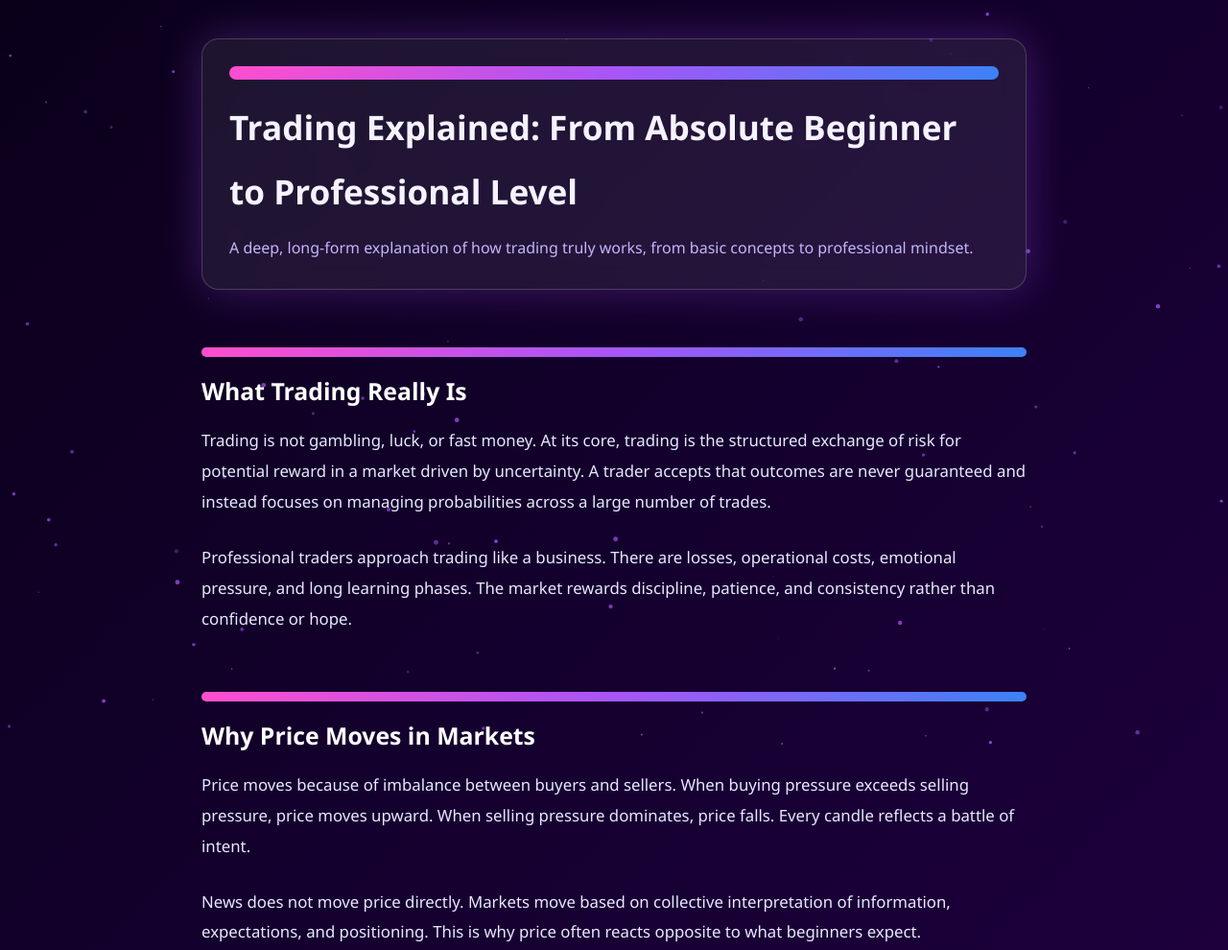
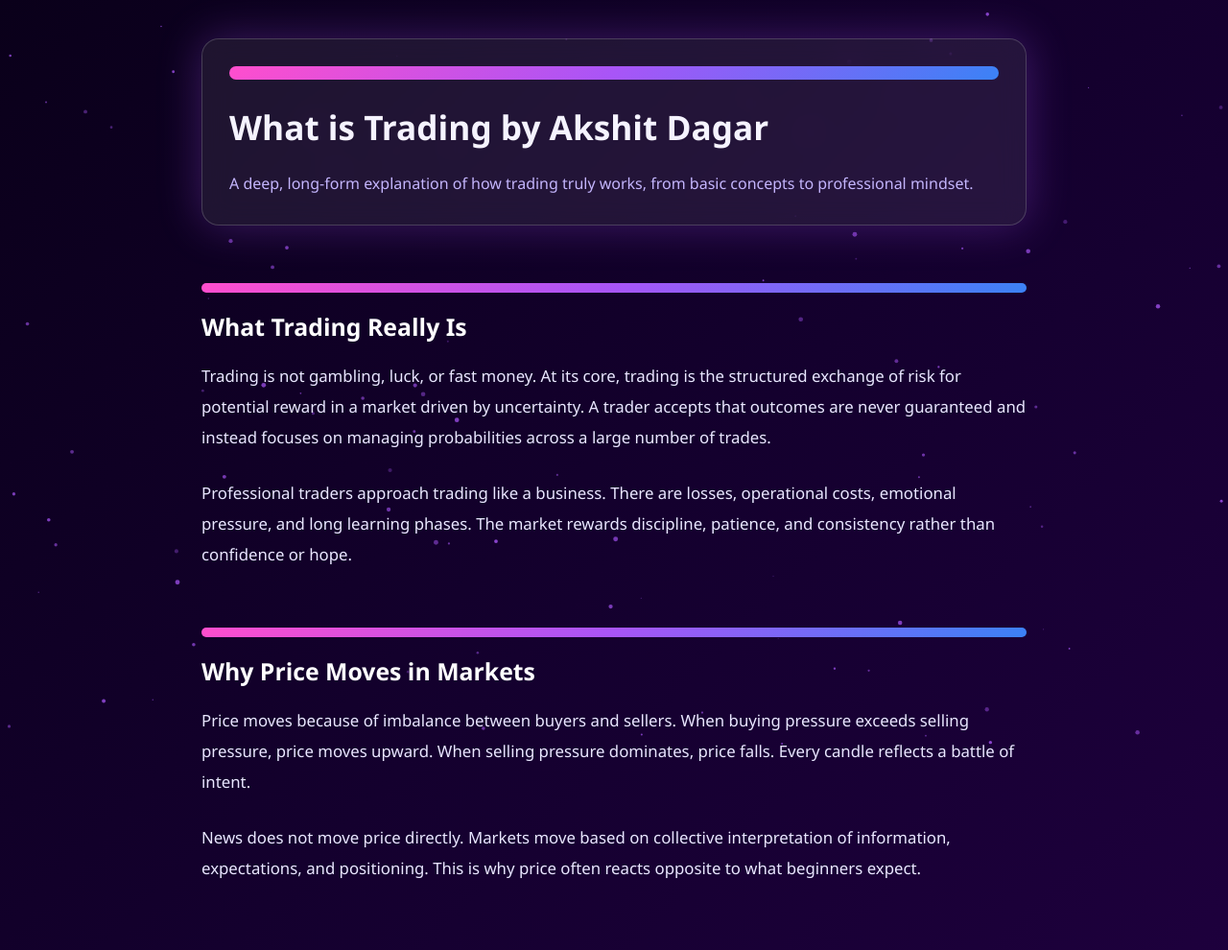
Before and after one commit to dagar44/learn_market, a plain HTML site: page index.html in a window 1280 px wide. Shown: the top 990 px of the page at 96% size. Drawn offline with Linux system fonts and the light colour scheme.

Commit message:
Update index.html

```diff
--- a/index.html
+++ b/index.html
@@ -113,7 +113,7 @@ footer span {
 
 <div class="display-box">
   <div class="gradient-bar"></div>
-  <h1>Trading Explained: From Absolute Beginner to Professional Level</h1>
+  <h1>What is Trading by Akshit Dagar</h1>
   <p>A deep, long-form explanation of how trading truly works, from basic concepts to professional mindset.</p>
 </div>
 
```
